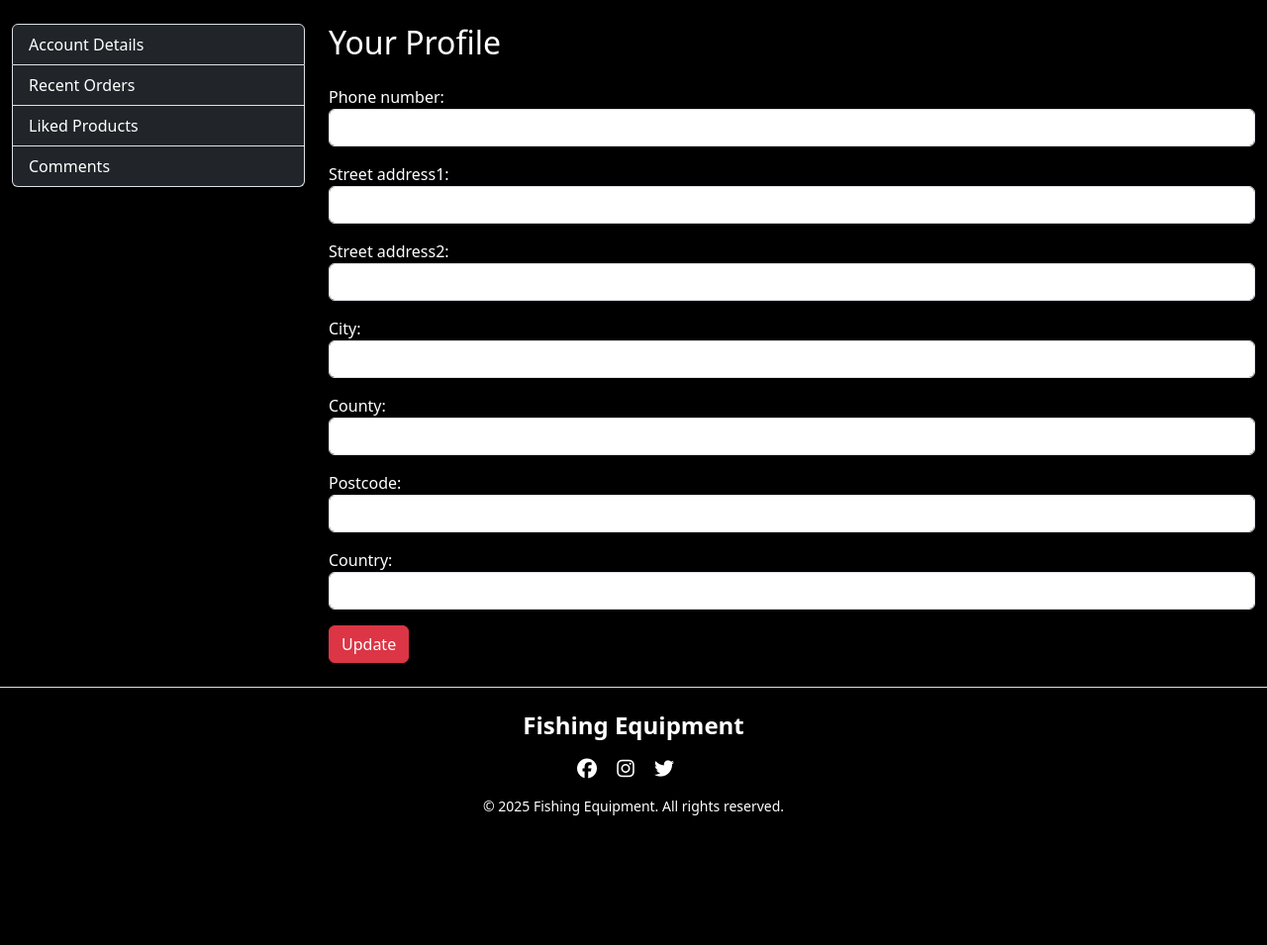
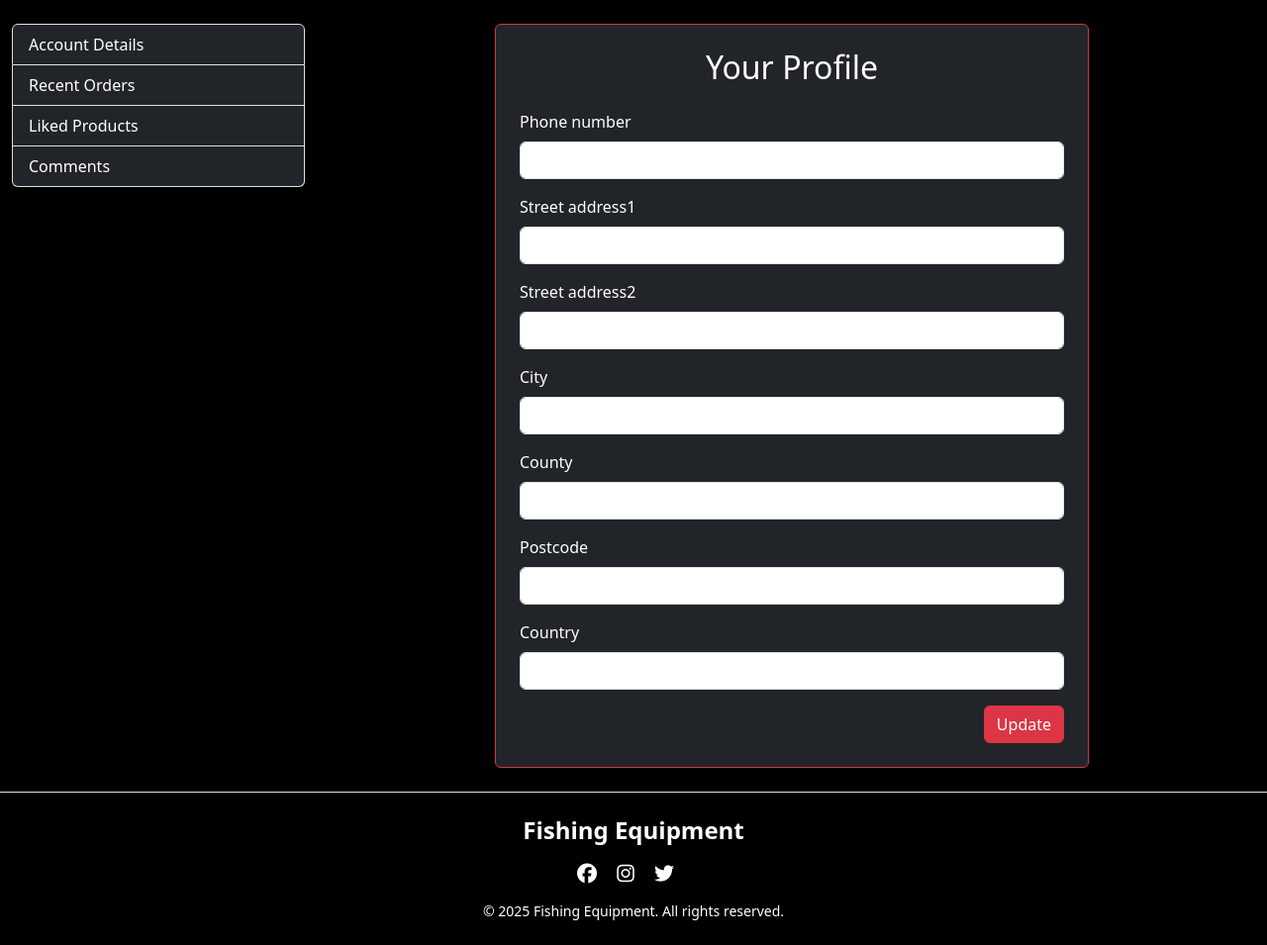
Before and after one commit to StoffeEriksson/sport-fishing-equipment, a Django app: page /profiles/profile/ in a window 1280 px wide. Shown: the part 72-1027 px from the top of the page at 99% size. Before the commit the page ends 896 px from the top, so only its background shows below. Run offline with Django 5.2, Linux system fonts and the light colour scheme; the visitor is signed in with stand-in values (Sample User, id 1); data comes from the database, SQL or seed files in the repository; data that the repository does not hold is empty; some libraries are stand-ins or nearby versions.

Commit message:
created profile view in profile  and fixed template

```diff
--- a/checkout/models.py
+++ b/checkout/models.py
@@ -3,9 +3,11 @@ from django.db import models
 from django.db.models import Sum
 from django.conf import settings
 from products.models import Product
+from django.contrib.auth.models import User
 
 
 class Order(models.Model):
+    user = models.ForeignKey(User, on_delete=models.SET_NULL, null=True, blank=True)
     order_number = models.CharField(max_length=32, null=False, editable=False)
     full_name = models.CharField(max_length=50, null=False, blank=False)
     email = models.EmailField(max_length=254, null=False, blank=False)
--- a/fishingshop/urls.py
+++ b/fishingshop/urls.py
@@ -27,9 +27,4 @@ urlpatterns = [
     path('cart/', include('cart.urls')),
     path('checkout/', include('checkout.urls')),
     path('profiles/', include('profiles.urls')),
-]
-
-if settings.DEBUG:
-    urlpatterns += static(
-        settings.MEDIA_URL, document_root=settings.MEDIA_ROOT
-    )
+] + static(settings.MEDIA_URL, document_root=settings.MEDIA_ROOT)
--- a/profiles/templates/profiles/profile.html
+++ b/profiles/templates/profiles/profile.html
@@ -1,26 +1,46 @@
 {% extends 'base.html' %}
-
-{% block delivery_banner %}{% endblock %}
-{% block category_buttons %}{% endblock %}
-
+{% block delivery_banner %}
+{% endblock %}
+{% block category_buttons %}
+{% endblock %}
 {% block content %}
 <div class="row">
   <div class="col-md-3">
     <div class="list-group">
-      <a href="{% url 'user_profile' %}" class="list-group-item list-group-item-action bg-dark text-white">Account Details</a>
-      <a href="" class="list-group-item list-group-item-action bg-dark text-white">Recent Orders</a>
-      <a href="" class="list-group-item list-group-item-action bg-dark text-white">Liked Products</a>
-      <a href="" class="list-group-item list-group-item-action bg-dark text-white">Comments</a>
+      <a
+        href="{% url 'user_profile' %}"
+        class="list-group-item list-group-item-action bg-dark text-white"
+        >Account Details</a
+      >
+      <a
+        href=""
+        class="list-group-item list-group-item-action bg-dark text-white"
+        >Recent Orders</a
+      >
+      <a
+        href=""
+        class="list-group-item list-group-item-action bg-dark text-white"
+        >Liked Products</a
+      >
+      <a
+        href=""
+        class="list-group-item list-group-item-action bg-dark text-white"
+        >Comments</a
+      >
     </div>
   </div>
-
-  <div class="col-md-9">
-    <h2 class="mb-4">Your Profile</h2>
-    <form method="POST" novalidate>
-      {% csrf_token %}
-      {{ form.as_p }}
-      <button type="submit" class="btn btn-danger">Update</button>
-    </form>
+  <div class="col-12 col-md-9 d-flex justify-content-center">
+    <div class="w-100" style="max-width: 600px">
+      <div class="border border-danger rounded p-4 bg-dark text-white">
+        <h2 class="mb-4 text-center">Your Profile</h2>
+        <form method="POST" novalidate>
+          {% csrf_token %} {{ form|crispy }}
+          <div class="text-end mt-3">
+            <button type="submit" class="btn btn-danger">Update</button>
+          </div>
+        </form>
+      </div>
+    </div>
   </div>
 </div>
 {% endblock %}
--- a/profiles/views.py
+++ b/profiles/views.py
@@ -2,6 +2,7 @@ from django.contrib.auth.decorators import login_required
 from django.shortcuts import render, redirect
 from .models import UserProfile
 from .forms import UserProfileForm
+from checkout.models import Order
 
 @login_required
 def profile_view(request):
@@ -14,10 +15,18 @@ def profile_view(request):
         form = UserProfileForm(request.POST, instance=profile)
         if form.is_valid():
             form.save()
-            return redirect('profile')
+            return redirect('user_profile')
     else:
         form = UserProfileForm(instance=profile)
 
     return render(request, 'profiles/profile.html', {
         'form': form,
     })
+
+
+
+
+@login_required
+def order_history(request):
+    orders = Order.objects.filter(user=request.user).order_by('-date')
+    return render(request, 'profiles/order_history.html', {'orders': orders})
```
Also changed, not shown: checkout/migrations/0002_order_user.py (added), media/product_images/no-image.jpg (added), profiles/migrations/0002_userprofile_profile_image.py (added), profiles/migrations/0003_remove_userprofile_profile_image.py (added).
